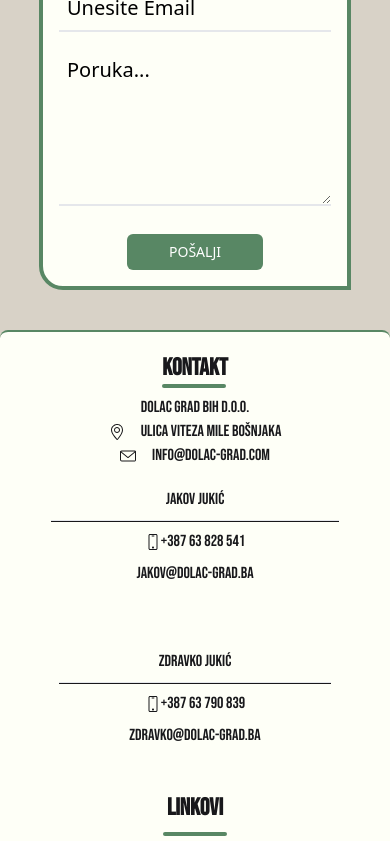
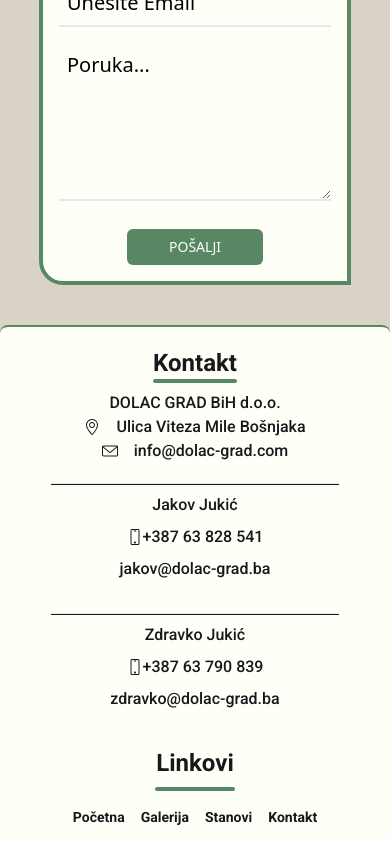
Before and after one commit to tonipenava/dolac-grad, a React (Vite) app: page / in a window 390 px wide. Shown: the part 10553-11394 px from the top of the page. Built offline with nearby package versions, Linux system fonts and the light colour scheme.

Commit message:
changing font

```diff
--- a/src/components/Footer.jsx
+++ b/src/components/Footer.jsx
@@ -29,12 +29,12 @@ const Footer = () => {
     }
   };
   return (
-    <footer className=" rounded-t-lg lg:rounded-none border-t-2 border-svjetlozelena bg-bijela text-center text-zinc-900  pt-5 pb-5 flex flex-col lg:flex-row lg:justify-center lg:gap-[30%] lg:items-start font-bebasNeue ">
+    <footer className=" rounded-t-lg lg:rounded-none border-t-2 border-svjetlozelena bg-bijela text-center text-zinc-900  pt-5 pb-5 flex flex-col lg:flex-row lg:justify-center lg:gap-[30%] lg:items-start font-roboto font-medium ">
       <div className="flex flex-col justify-center items-center gap-2 pb-6 ">
         <div>
           {' '}
           <h1 className=" text-2xl font-bold ">Kontakt</h1>
-          <hr className="w-16 h-1 rounded-lg border-0  bg-svjetlozelena " />
+          <hr className=" h-1 rounded-lg border-0  bg-svjetlozelena " />
         </div>
         <div>
           <h2 className=" text-bold">DOLAC GRAD BiH d.o.o.</h2>
@@ -47,10 +47,14 @@ const Footer = () => {
             <a href="mailto:info@dolac-grad.ba">info@dolac-grad.com</a>
           </div>
         </div>
-        <div className="flex lg:justify-evenly lg:flex-row flex-col items-center gap-8 w-full ">
+        <div
+          className="flex lg:justify-evenly lg:flex-row flex-col items-center gap-2
+         w-full "
+        >
           <div className="jakov  p-3   flex justify-center items-center flex-col gap-2 lg:justify-around w-4/5  lg:w-[200px]">
+            <hr className="w-full h-[2px] bg-zinc-900" />
+
             <h1>Jakov Jukić</h1>
-            <hr className="w-full h-[2px] bg-zinc-900" />
             <div className="flex justify-center items-center ">
               <SlScreenSmartphone />
               <a href="tel:+387 63 828 541">+387 63 828 541</a>
@@ -59,9 +63,10 @@ const Footer = () => {
               <a href="mailto:jakov@dolac-grad.ba">jakov@dolac-grad.ba</a>
             </div>
           </div>
-          <div className="zdravko  p-5  flex justify-center items-center flex-col gap-2 lg:justify-around w-4/5 lg:w-[200px]">
+          <div className="zdravko  p-3  flex justify-center items-center flex-col gap-2 lg:justify-around w-4/5 lg:w-[200px]">
+            <hr className="w-full h-[2px] bg-zinc-900" />
+
             <h1>Zdravko Jukić</h1>
-            <hr className="w-full h-[2px] bg-zinc-900" />
             <div className="flex justify-center items-center ">
               <SlScreenSmartphone />
               <a href="tel:+387 63 790 839">+387 63 790 839</a>
@@ -75,12 +80,12 @@ const Footer = () => {
 
       <div className="flex flex-col items-center justify-center gap-2">
         <h1 className="text-2xl font-bold ">Linkovi</h1>
-        <hr className="w-16 h-1 rounded-lg border-0  bg-svjetlozelena " />
-        <ul className="flex justify-center items-center h-[200px] text-xl">
+        <hr className="w-20 h-1 rounded-lg border-0  bg-svjetlozelena " />
+        <ul className="flex justify-center items-center h-[full] lg:h-[200px] text-xl">
           {navList.map((item) => (
             <li
               key={item.id}
-              className="rounded-sm p-2 hover:bg-svjetlozelena hover:text-bijela duration-300 font-medium text-center cursor-pointer"
+              className="rounded-sm p-2 lg:hover:bg-svjetlozelena lg:hover:text-bijela duration-300 font font-semibold  text-center cursor-pointer text-sm"
               onClick={() => handleItemClick(item.id)}
             >
               {item.label}
--- a/src/components/Navbar.jsx
+++ b/src/components/Navbar.jsx
@@ -37,7 +37,7 @@ const Navbar = () => {
 
   const handleItemClick = (sectionId) => {
     scrollToSection(sectionId);
-    setIsMenuOpen(false); // Close the menu after clicking on an item
+    setIsMenuOpen(false);
   };
 
   return (
@@ -48,10 +48,9 @@ const Navbar = () => {
       >
         <img src={logo} alt="Logo" className=" bg-cover h-auto w-[170px] p-3" />
       </div>
-      {/* Navigation Links */}
 
       {!isSmallScreen && (
-        <ul className="hidden lg:flex lg:items-center lg:justify-around rounded-b-lg lg:gap-10 text-lg text-zinc-900 bg-bijela opacity-80 lg:bg-transparent pr-5">
+        <ul className="hidden lg:flex lg:items-center lg:justify-start rounded-b-lg lg:gap-10 text-lg text-zinc-900 bg-zelena opacity-80 lg:bg-transparent pr-5">
           {navList.map((item) => (
             <li
               key={item.id}
@@ -90,8 +89,7 @@ const Navbar = () => {
             transition: 'height 0.25s ease-in-out',
             overflow: 'hidden',
           }}
-          className="lg:hidden text-xl text-zinc-900 bg-bijela opacity-80 w-screen h-[88vh] absolute top-[12vh] grid grid-cols-1 grid-rows-5 gap-1 "
-          // Add inline style for grid gap
+          className="lg:hidden text-xl text-zinc-900 bg-bijela opacity-80 w-screen  absolute top-[12vh] grid grid-cols-1 grid-rows-5 gap-1 "
         >
           {navList.map((item) => (
             <li
--- a/src/components/ZoomableImage.jsx
+++ /dev/null
@@ -1,26 +0,0 @@
-import React, { useState } from 'react';
-
-const ZoomableImage = ({ src, alt }) => {
-  const [isZoomed, setIsZoomed] = useState(false);
-
-  const toggleZoom = () => {
-    setIsZoomed(!isZoomed);
-  };
-
-  return (
-    <div className="relative w-full h-full">
-      <img
-        src={src}
-        alt={alt}
-        className={`w-full h-full object-cover cursor-pointer ${
-          isZoomed
-            ? 'z-10 absolute top-0 left-0 w-screen h-screen object-contain'
-            : ''
-        }`}
-        onClick={toggleZoom}
-      />
-    </div>
-  );
-};
-
-export default ZoomableImage;
--- a/src/index.css
+++ b/src/index.css
@@ -1,5 +1,7 @@
 @import url('https://fonts.googleapis.com/css2?family=Bebas+Neue&display=swap');
 @import url('https://fonts.googleapis.com/css2?family=Libre+Caslon+Text:ital,wght@0,400;0,700;1,400&display=swap');
+@import url('https://fonts.googleapis.com/css2?family=Josefin+Sans:ital,wght@0,100..700;1,100..700&display=swap');
+@import url('https://fonts.googleapis.com/css2?family=Josefin+Sans:ital,wght@0,100..700;1,100..700&family=Roboto:ital,wght@0,100;0,300;0,400;0,500;0,700;0,900;1,100;1,300;1,400;1,500;1,700;1,900&display=swap');
 
 @tailwind base;
 @tailwind components;
--- a/src/pages/Garage.jsx
+++ b/src/pages/Garage.jsx
@@ -3,7 +3,7 @@ import ZoomableImage from '../components/ZoomableImage';
 const Garage = () => {
   return (
     <div className="flex justify-center items-center lg:p-0 ">
-      <div className="lg:w-[70%]  object-cover p-10 ">
+      <div className="lg:w-[77%]  object-cover p-10 pl-12">
         <img src={garage} alt="Garage" />
       </div>
     </div>
--- a/tailwind.config.js
+++ b/tailwind.config.js
@@ -7,6 +7,7 @@ export default {
         'hero-pattern': "url('/src/assets/livingRoom.jpg')",
       },
       fontFamily: {
+        roboto: ['Roboto', 'sans-serif'],
         naslov: ['TeXGyreAdventor', 'sans-serif'],
         bebasNeue: ['Bebas Neue', 'sans-serif'],
         textTitle: ['Libre Caslon Text', 'serif'],
```
